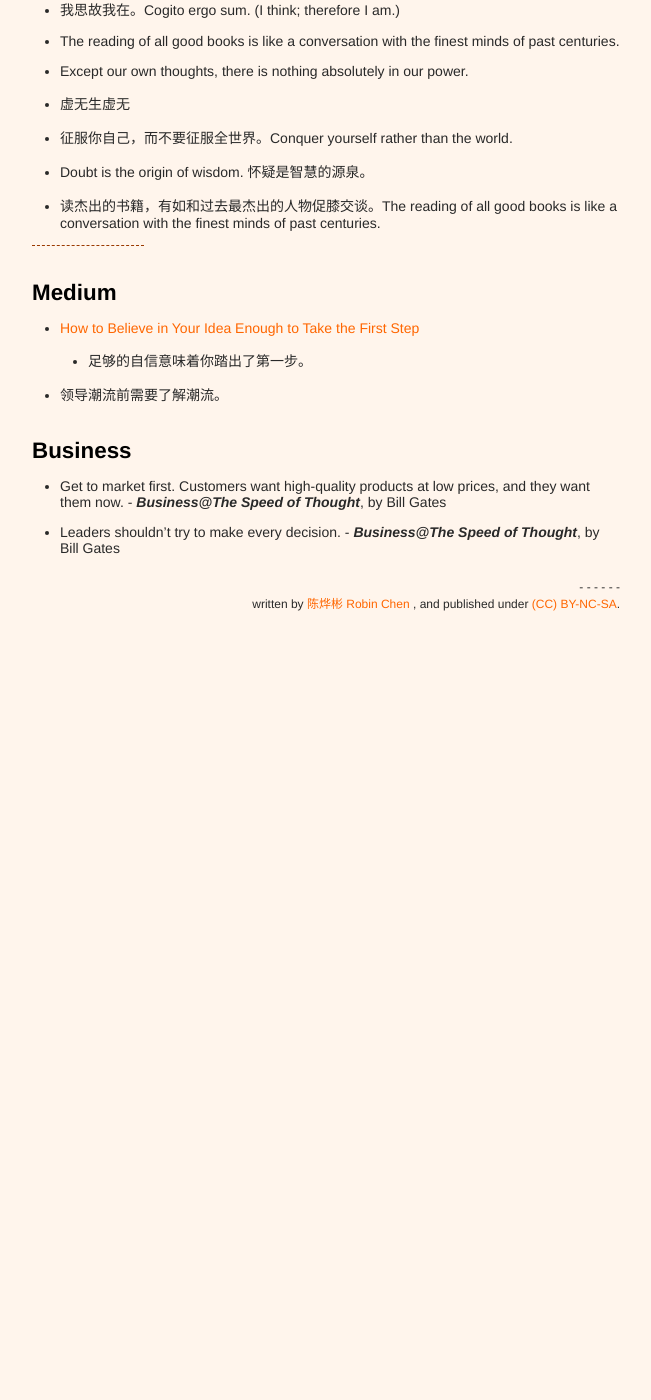
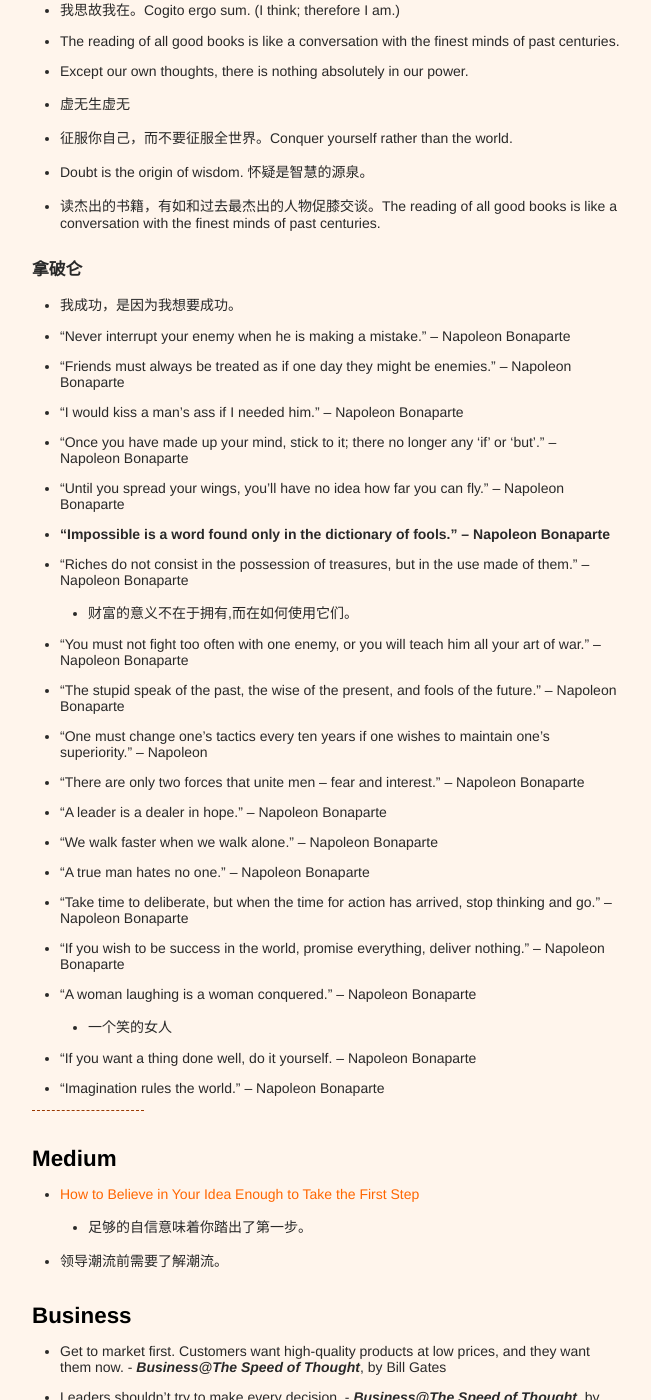
Before and after one commit to xianyuxmu/xianyuxmu.github.io, a Jekyll site: the page built from _posts/2017-06-17-chicken-soup.md, in a window 1280 px wide and 1400 px high, scrolled down 15376 px. Shown: the whole window, without its empty margins (314-965 px from the left). Built offline with Jekyll 4.4.1, drawn with Linux system fonts in a browser that asks for light colours; comment, search, counter and statistics services are not loaded; before the commit the page ends 16057 px from its top, so only the background shows below that.

Commit message:
Reading of Sep. 26 2018

```diff
--- a/_posts/2017-06-17-chicken-soup.md
+++ b/_posts/2017-06-17-chicken-soup.md
@@ -443,6 +443,31 @@ Wikipedia：[Michelangelo](https://en.wikipedia.org/wiki/Michelangelo)
 - Doubt is the origin of wisdom. 怀疑是智慧的源泉。
 - 读杰出的书籍，有如和过去最杰出的人物促膝交谈。The reading of all good books is like a conversation with the finest minds of past centuries.
 
+### 拿破仑
+
+- 我成功，是因为我想要成功。
+- "Never interrupt your enemy when he is making a mistake.” – Napoleon Bonaparte
+- “Friends must always be treated as if one day they might be enemies.” – Napoleon Bonaparte
+- “I would kiss a man’s ass if I needed him.” – Napoleon Bonaparte
+- “Once you have made up your mind, stick to it; there no longer any ‘if’ or ‘but’.” – Napoleon Bonaparte
+- “Until you spread your wings, you’ll have no idea how far you can fly.” – Napoleon Bonaparte
+- **“Impossible is a word found only in the dictionary of fools.” – Napoleon Bonaparte**
+- “Riches do not consist in the possession of treasures, but in the use made of them.” – Napoleon Bonaparte
+	- 财富的意义不在于拥有,而在如何使用它们。
+- “You must not fight too often with one enemy, or you will teach him all your art of war.” – Napoleon Bonaparte
+- “The stupid speak of the past, the wise of the present, and fools of the future.” – Napoleon Bonaparte
+- “One must change one’s tactics every ten years if one wishes to maintain one’s superiority.” – Napoleon
+- “There are only two forces that unite men – fear and interest.” – Napoleon Bonaparte
+- “A leader is a dealer in hope.” – Napoleon Bonaparte
+- “We walk faster when we walk alone.” – Napoleon Bonaparte
+- “A true man hates no one.” – Napoleon Bonaparte
+- “Take time to deliberate, but when the time for action has arrived, stop thinking and go.” – Napoleon Bonaparte
+- “If you wish to be success in the world, promise everything, deliver nothing.” – Napoleon Bonaparte
+- “A woman laughing is a woman conquered.” – Napoleon Bonaparte
+	- 一个笑的女人
+- “If you want a thing done well, do it yourself. – Napoleon Bonaparte
+- “Imagination rules the world.” – Napoleon Bonaparte
+
 ----
 
 ## Medium
```
Also changed, not shown: _posts/2018-09-02-monthly-reading.md (+5 -0 lines).
